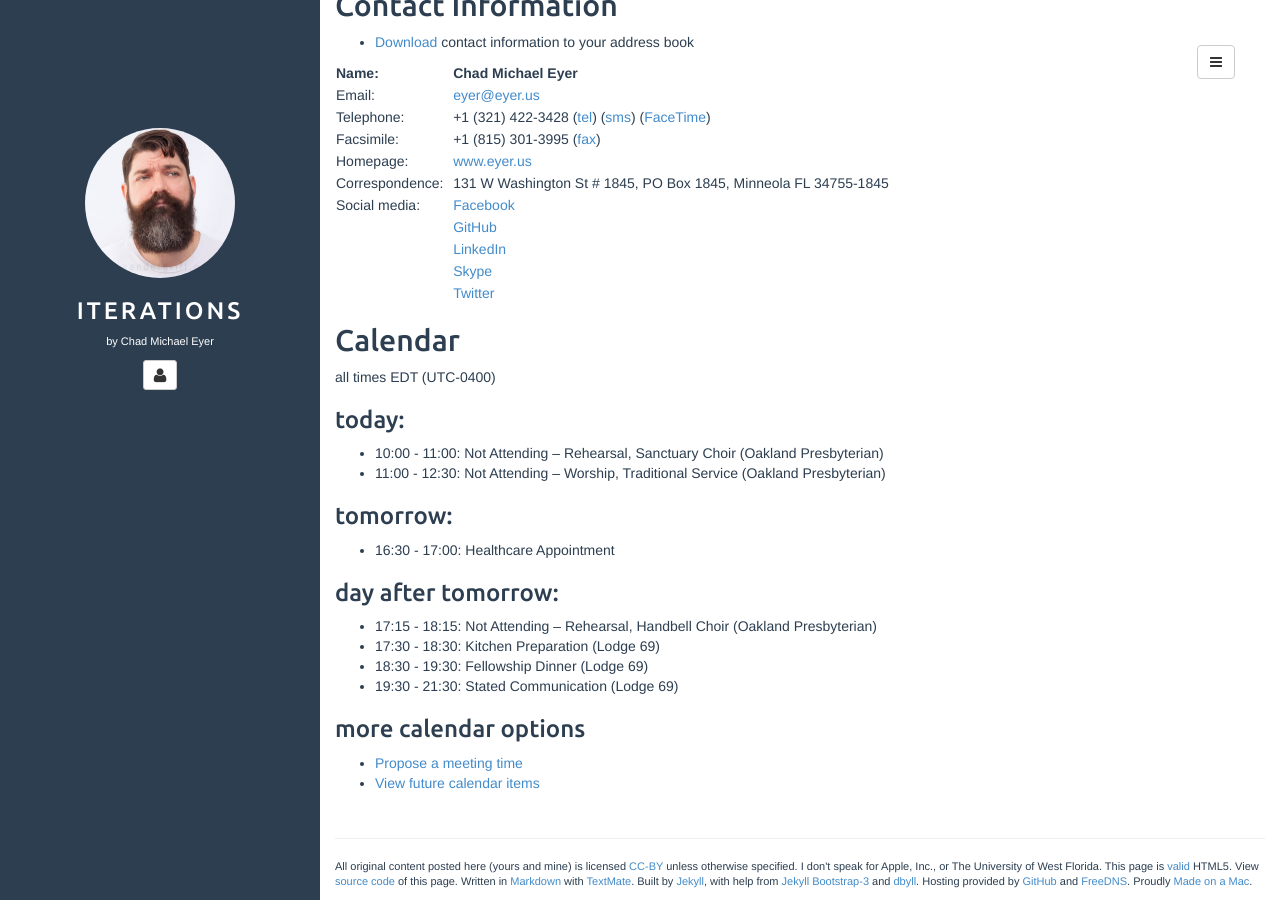
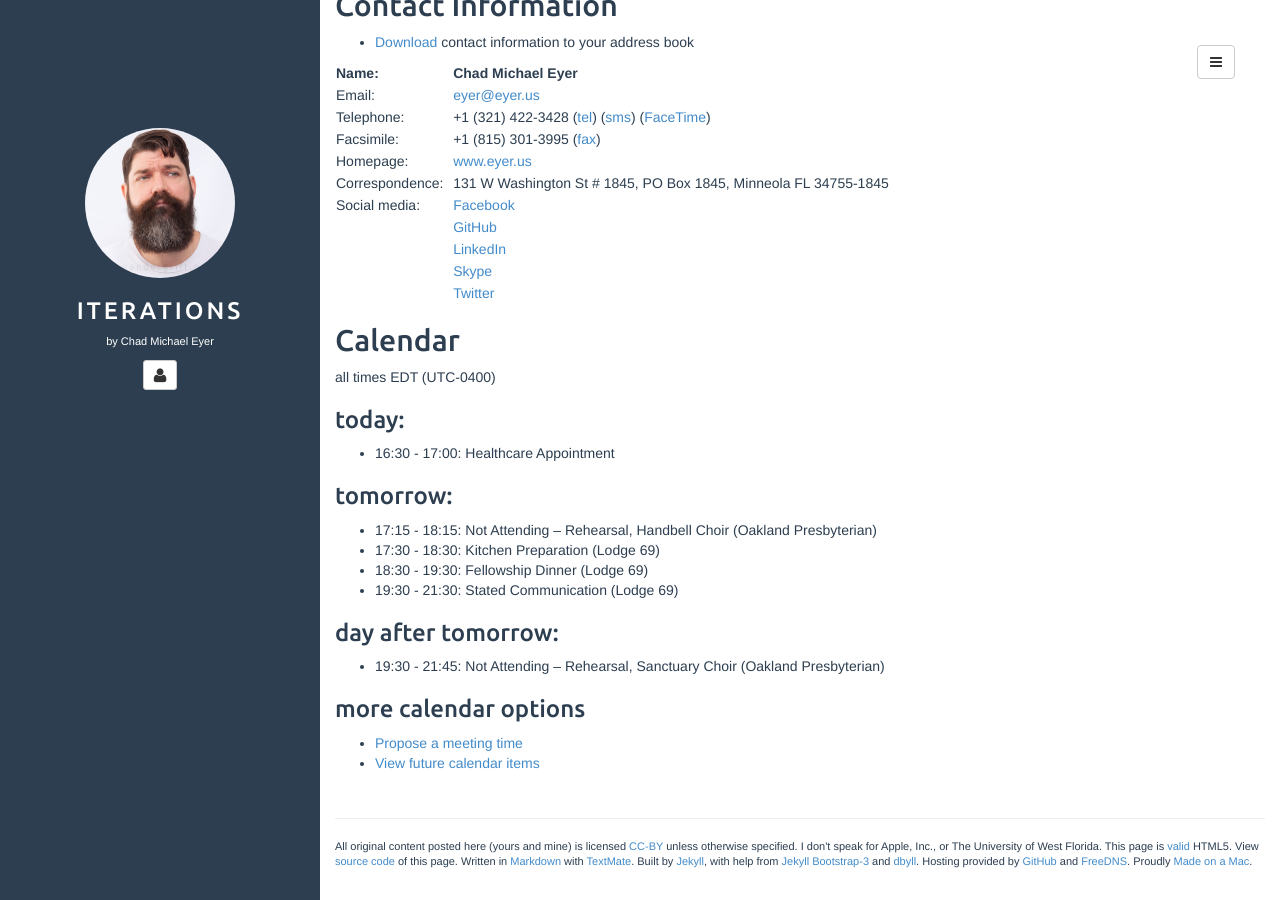
Before and after one commit to chadmichaeleyer/chadmichaeleyer.github.io, a Jekyll site: the page built from about.md, in a window 1280 px wide and 900 px high, scrolled down 1110 px. Built offline with Jekyll 4.4.1, drawn with Linux system fonts in a browser that asks for light colours.

Commit message:
calendar update

```diff
--- a/calendar.markdown
+++ b/calendar.markdown
@@ -2,16 +2,15 @@ all times EDT (UTC-0400)
 
 ### today:
 
-* 10:00 - 11:00: Not Attending – Rehearsal, Sanctuary Choir (Oakland Presbyterian)
-* 11:00 - 12:30: Not Attending – Worship, Traditional Service (Oakland Presbyterian)
+* 16:30 - 17:00: Healthcare Appointment
 
 ### tomorrow:
-
-* 16:30 - 17:00: Healthcare Appointment
-
-### day after tomorrow:
 
 * 17:15 - 18:15: Not Attending – Rehearsal, Handbell Choir (Oakland Presbyterian)
 * 17:30 - 18:30: Kitchen Preparation (Lodge 69)
 * 18:30 - 19:30: Fellowship Dinner (Lodge 69)
 * 19:30 - 21:30: Stated Communication (Lodge 69)
+
+### day after tomorrow:
+
+* 19:30 - 21:45: Not Attending – Rehearsal, Sanctuary Choir (Oakland Presbyterian)
```
Also changed, not shown: calendar-year.markdown (+5 -5 lines).
